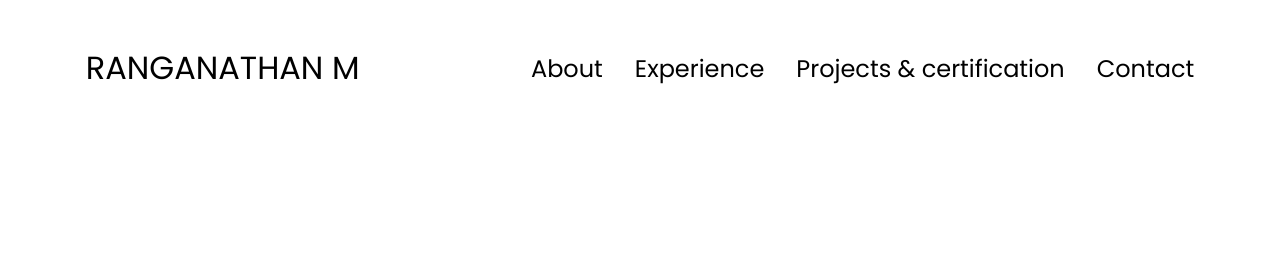
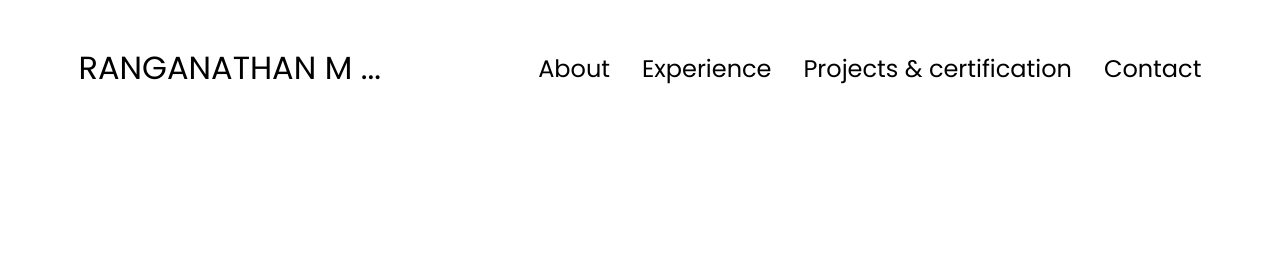
Before and after one commit to Ranganathan-M/portfolio, a plain HTML site: page index.html in a window 1280 px wide. Shown: the top 262 px of the page. Drawn offline with Linux system fonts and the light colour scheme.

Commit message:
testing the pipeline

```diff
--- a/index.html
+++ b/index.html
@@ -12,7 +12,7 @@
 
 <body>
   <nav id="desktop-nav">
-    <div class="logo">RANGANATHAN M</div>
+    <div class="logo">RANGANATHAN M ...</div>
     <div>
       <ul class="nav-links">
         <li><a href="#about">About</a></li>
```
